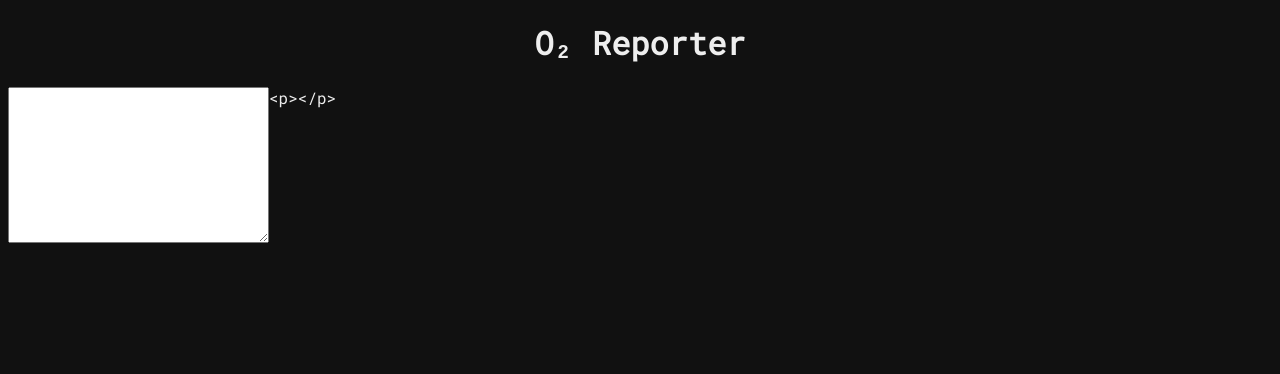
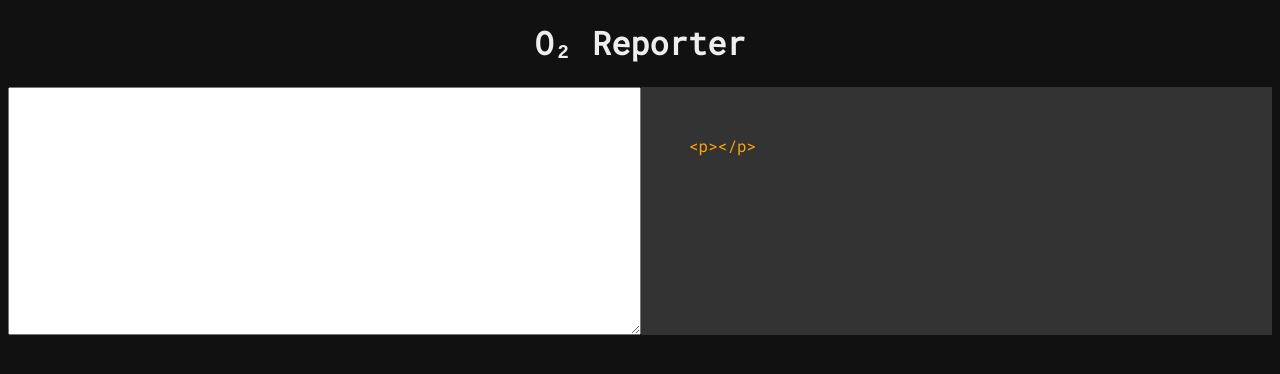
Before and after one commit to dragunovartem99/o2-reporter, a Vue app: page / in a window 1280 px wide. Shown: the top 374 px of the page. Built offline with nearby package versions, Linux system fonts and the light colour scheme.

Commit message:
Restyle layout

```diff
--- a/src/App.vue
+++ b/src/App.vue
@@ -1,7 +1,14 @@
 <template>
   <h1>O&#8322; Reporter</h1>
   <div class="app">
-    <textarea v-model="test" name="" id="" cols="30" rows="10"></textarea>
+    <textarea
+      class="raw"
+      v-model="test"
+      name=""
+      id=""
+      cols="30"
+      rows="10"
+    ></textarea>
     <div class="code">
       <fakeTag type="p">{{ test }}</fakeTag>
     </div>
@@ -30,6 +37,14 @@ h1 {
 .app {
   display: flex;
 }
+
+.raw,
 .code {
+  flex: 1;
+  padding: 3rem;
+}
+
+.code {
+  background-color: #333;
 }
 </style>
--- a/src/components/fakeTag.vue
+++ b/src/components/fakeTag.vue
@@ -1,8 +1,13 @@
 <template>
-  <span> &lt;{{ type }}&gt;<slot />&lt;/{{ type }}&gt; </span>
+  <span>&lt;{{ type }}&gt;</span><slot /><span>&lt;/{{ type }}&gt</span>
 </template>
 <script>
 export default {
   props: ["type"],
 };
 </script>
+<style>
+span {
+  color: orange;
+}
+</style>
```
